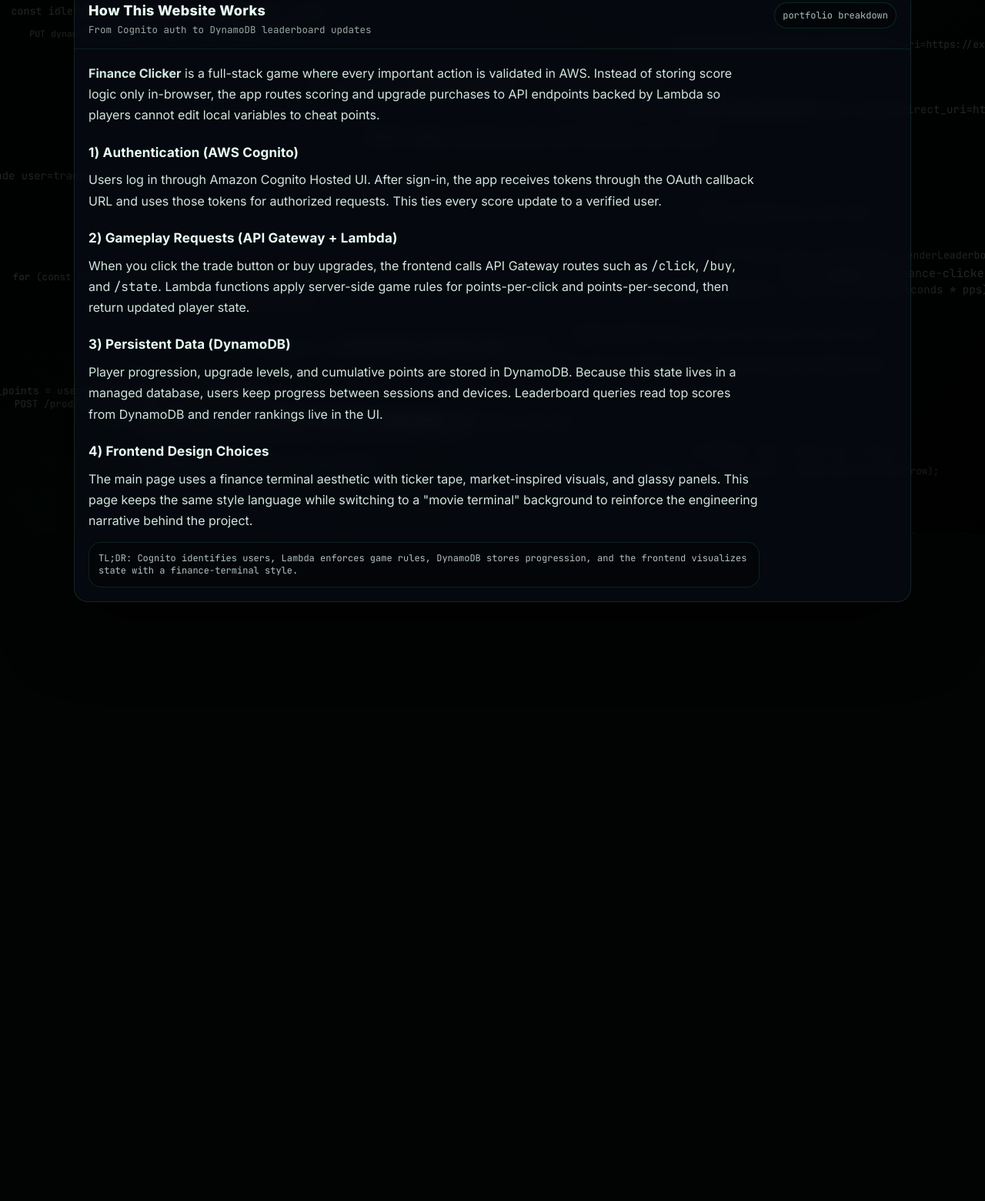
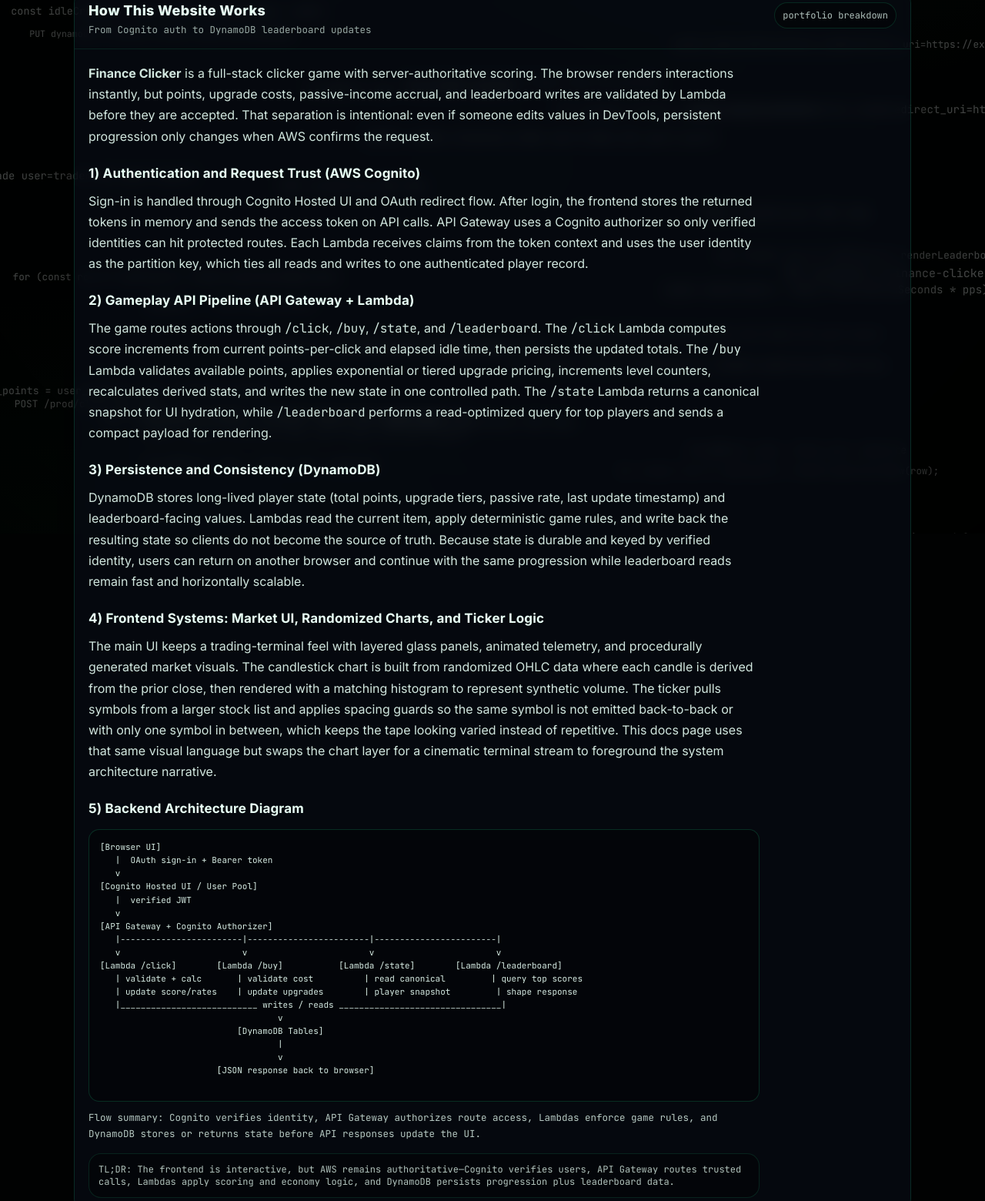
Before and after one commit to EthanBCode/FinanceClicker, a website: page public/how-it-works.html in a window 1280 px wide. Shown: the part 107-1667 px from the top of the page at 77% size. Before the commit the page ends 969 px from the top, so only its background shows below. Drawn offline with Linux system fonts and the light colour scheme.

Commit message:
Increase terminal text opacity and expand technical docs

```diff
--- a/public/how-it-works.html
+++ b/public/how-it-works.html
@@ -37,42 +37,81 @@
       </div>
       <div class="panel-body docs-content">
         <p>
-          <strong>Finance Clicker</strong> is a full-stack game where every important action is validated in AWS.
-          Instead of storing score logic only in-browser, the app routes scoring and upgrade purchases to API
-          endpoints backed by Lambda so players cannot edit local variables to cheat points.
+          <strong>Finance Clicker</strong> is a full-stack clicker game with server-authoritative scoring. The browser
+          renders interactions instantly, but points, upgrade costs, passive-income accrual, and leaderboard writes are
+          validated by Lambda before they are accepted. That separation is intentional: even if someone edits values in
+          DevTools, persistent progression only changes when AWS confirms the request.
         </p>
 
-        <h3>1) Authentication (AWS Cognito)</h3>
+        <h3>1) Authentication and Request Trust (AWS Cognito)</h3>
         <p>
-          Users log in through Amazon Cognito Hosted UI. After sign-in, the app receives tokens through the OAuth
-          callback URL and uses those tokens for authorized requests. This ties every score update to a verified user.
+          Sign-in is handled through Cognito Hosted UI and OAuth redirect flow. After login, the frontend stores the
+          returned tokens in memory and sends the access token on API calls. API Gateway uses a Cognito authorizer so
+          only verified identities can hit protected routes. Each Lambda receives claims from the token context and uses
+          the user identity as the partition key, which ties all reads and writes to one authenticated player record.
         </p>
 
-        <h3>2) Gameplay Requests (API Gateway + Lambda)</h3>
+        <h3>2) Gameplay API Pipeline (API Gateway + Lambda)</h3>
         <p>
-          When you click the trade button or buy upgrades, the frontend calls API Gateway routes such as
-          <span class="mono">/click</span>, <span class="mono">/buy</span>, and <span class="mono">/state</span>.
-          Lambda functions apply server-side game rules for points-per-click and points-per-second, then return updated
-          player state.
+          The game routes actions through <span class="mono">/click</span>, <span class="mono">/buy</span>,
+          <span class="mono">/state</span>, and <span class="mono">/leaderboard</span>. The
+          <span class="mono">/click</span> Lambda computes score increments from current points-per-click and elapsed
+          idle time, then persists the updated totals. The <span class="mono">/buy</span> Lambda validates available
+          points, applies exponential or tiered upgrade pricing, increments level counters, recalculates derived stats,
+          and writes the new state in one controlled path. The <span class="mono">/state</span> Lambda returns a
+          canonical snapshot for UI hydration, while <span class="mono">/leaderboard</span> performs a read-optimized
+          query for top players and sends a compact payload for rendering.
         </p>
 
-        <h3>3) Persistent Data (DynamoDB)</h3>
+        <h3>3) Persistence and Consistency (DynamoDB)</h3>
         <p>
-          Player progression, upgrade levels, and cumulative points are stored in DynamoDB. Because this state lives in
-          a managed database, users keep progress between sessions and devices. Leaderboard queries read top scores from
-          DynamoDB and render rankings live in the UI.
+          DynamoDB stores long-lived player state (total points, upgrade tiers, passive rate, last update timestamp) and
+          leaderboard-facing values. Lambdas read the current item, apply deterministic game rules, and write back the
+          resulting state so clients do not become the source of truth. Because state is durable and keyed by verified
+          identity, users can return on another browser and continue with the same progression while leaderboard reads
+          remain fast and horizontally scalable.
         </p>
 
-        <h3>4) Frontend Design Choices</h3>
+        <h3>4) Frontend Systems: Market UI, Randomized Charts, and Ticker Logic</h3>
         <p>
-          The main page uses a finance terminal aesthetic with ticker tape, market-inspired visuals, and glassy panels.
-          This page keeps the same style language while switching to a "movie terminal" background to reinforce the
-          engineering narrative behind the project.
+          The main UI keeps a trading-terminal feel with layered glass panels, animated telemetry, and procedurally
+          generated market visuals. The candlestick chart is built from randomized OHLC data where each candle is derived
+          from the prior close, then rendered with a matching histogram to represent synthetic volume. The ticker pulls
+          symbols from a larger stock list and applies spacing guards so the same symbol is not emitted back-to-back or
+          with only one symbol in between, which keeps the tape looking varied instead of repetitive. This docs page uses
+          that same visual language but swaps the chart layer for a cinematic terminal stream to foreground the system
+          architecture narrative.
+        </p>
+
+        <h3>5) Backend Architecture Diagram</h3>
+        <pre class="arch-diagram" aria-label="Finance Clicker backend architecture diagram">
+[Browser UI]
+   |  OAuth sign-in + Bearer token
+   v
+[Cognito Hosted UI / User Pool]
+   |  verified JWT
+   v
+[API Gateway + Cognito Authorizer]
+   |------------------------|------------------------|------------------------|
+   v                        v                        v                        v
+[Lambda /click]        [Lambda /buy]           [Lambda /state]        [Lambda /leaderboard]
+   | validate + calc       | validate cost          | read canonical         | query top scores
+   | update score/rates    | update upgrades        | player snapshot         | shape response
+   |___________________________ writes / reads ________________________________|
+                                   v
+                           [DynamoDB Tables]
+                                   |
+                                   v
+                       [JSON response back to browser]
+        </pre>
+        <p class="diagram-caption">
+          Flow summary: Cognito verifies identity, API Gateway authorizes route access, Lambdas enforce game rules, and
+          DynamoDB stores or returns state before API responses update the UI.
         </p>
 
         <div class="status">
-          TL;DR: Cognito identifies users, Lambda enforces game rules, DynamoDB stores progression, and the frontend
-          visualizes state with a finance-terminal style.
+          TL;DR: The frontend is interactive, but AWS remains authoritative—Cognito verifies users, API Gateway routes
+          trusted calls, Lambdas apply scoring and economy logic, and DynamoDB persists progression plus leaderboard data.
         </div>
       </div>
     </section>
@@ -111,7 +150,7 @@
     line.style.animationDelay = seed
       ? `${-(Math.random() * duration).toFixed(2)}s`
       : `${(Math.random() * 2).toFixed(2)}s`;
-    line.style.opacity = (0.46 + Math.random() * 0.12).toFixed(2);
+    line.style.opacity = (0.66 + Math.random() * 0.10).toFixed(2);
     line.style.fontSize = `${11 + Math.random() * 4}px`;
     host.appendChild(line);
 
--- a/public/styles.css
+++ b/public/styles.css
@@ -410,6 +410,26 @@
   letter-spacing: 0.01em;
 }
 
+
+.docs-content .arch-diagram{
+  margin: 12px 0 10px;
+  padding: 14px;
+  border-radius: 14px;
+  border: 1px solid rgba(40,255,170,0.16);
+  background: rgba(0,0,0,0.34);
+  color: rgba(232,255,245,0.92);
+  font-family: var(--mono);
+  font-size: 11px;
+  line-height: 1.55;
+  overflow-x: auto;
+}
+
+.docs-content .diagram-caption{
+  margin: 0 0 14px;
+  font-size: 12.5px;
+  color: rgba(232,255,245,0.78);
+  font-family: var(--mono);
+}
 .terminal-bg{
   position: fixed;
   inset: 0;
@@ -424,7 +444,7 @@
 .terminal-line{
   position: absolute;
   top: 100%;
-  color: rgba(255, 255, 255, 0.5);
+  color: rgba(255, 255, 255, 0.7);
   font-family: var(--mono);
   white-space: nowrap;
   text-shadow: 0 0 8px rgba(90, 255, 160, 0.16);
```
